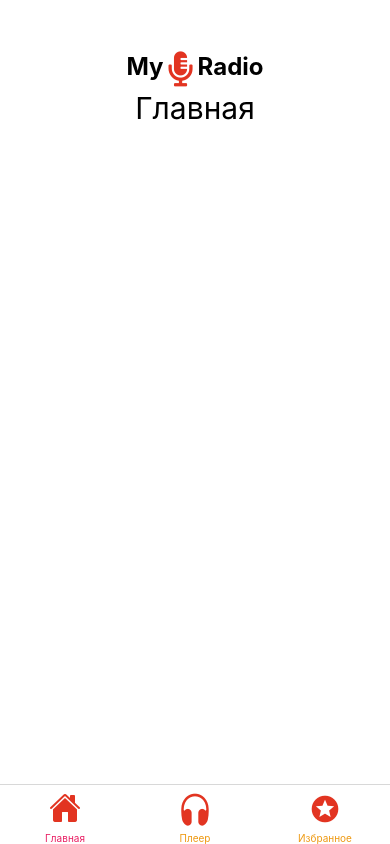
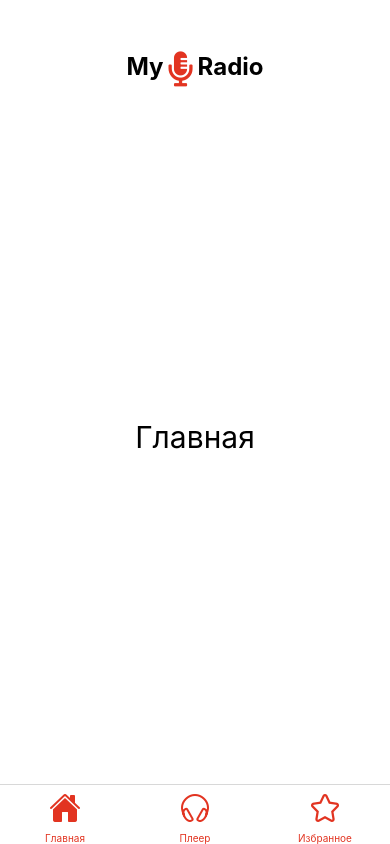
Before and after one commit to AlekseyBabich/radio_mobile, a React Native app: screen / in a window 390 px wide. Built offline with nearby package versions, Linux system fonts and the light colour scheme.

Commit message:
complete tab menu

```diff
--- a/Navigate.js
+++ b/Navigate.js
@@ -9,6 +9,7 @@ import { Ionicons } from "@expo/vector-icons";
 import { HomeIcon } from "./src/ui/components/Icons/HomeIcon";
 import { PlayerIcon } from "./src/ui/components/Icons/PlayerIcon";
 import { FavoritesIcon } from "./src/ui/components/Icons/FavoritesIcon";
+import { COLORS } from "./src/assets/constant/color";
 
 const Tab = createBottomTabNavigator()
 
@@ -18,8 +19,8 @@ export const Navigate = () => {
             <Tab.Navigator
                 initialRouteName="Feed"
                 screenOptions={ {
-                    tabBarActiveTintColor: '#e91e63',
-                    tabBarInactiveTintColor: '#e91',
+                    tabBarActiveTintColor: COLORS.tabsIcon,
+                    tabBarInactiveTintColor: COLORS.tabsIcon,
                     headerShown: false,
                     tabBarStyle: {
                         height: 60,
@@ -31,21 +32,21 @@ export const Navigate = () => {
                     name="Главная"
                     component={ MainScreen }
                     options={ {
-                        tabBarIcon: () => (<HomeIcon/>)
+                        tabBarIcon: ({focused}) => (<HomeIcon focused={focused}/>)
                     } }/>
 
                 <Tab.Screen
                     name="Плеер"
                     component={ PlayerScreen }
                     options={ {
-                        tabBarIcon: () => (<PlayerIcon/>)
+                        tabBarIcon: ({focused}) => (<PlayerIcon focused={focused}/>)
                     } }/>
 
                 <Tab.Screen
                     name="Избранное"
                     component={ FavoritesScreen }
                     options={ {
-                        tabBarIcon: () => (<FavoritesIcon/>)
+                        tabBarIcon: ({focused}) => (<FavoritesIcon focused={focused}/>)
                     } }/>
 
             </Tab.Navigator>
--- a/src/ui/components/Icons/FavoritesIcon/index.tsx
+++ b/src/ui/components/Icons/FavoritesIcon/index.tsx
@@ -1,12 +1,17 @@
 import React from 'react';
 import { StyleSheet, View } from "react-native";
-import { MaterialIcons } from "@expo/vector-icons";
+import { AntDesign, MaterialIcons } from "@expo/vector-icons";
 import { COLORS } from "../../../../assets/constant/color";
 
-export const FavoritesIcon = () => {
+export const FavoritesIcon = ({focused}) => {
     return (
         <View style={ styles.mainWrapper }>
-            <MaterialIcons name='stars' size={32} color={COLORS.tabsIcon}/>
+            {
+                focused
+                    ? <AntDesign name='star' size={32} color={COLORS.tabsIcon}/>
+                    : <AntDesign name='staro' size={32} color={COLORS.tabsIcon}/>
+            }
+
         </View>
     );
 };
--- a/src/ui/components/Icons/HomeIcon/index.tsx
+++ b/src/ui/components/Icons/HomeIcon/index.tsx
@@ -1,23 +1,26 @@
 import React from 'react';
-import { View, StyleSheet } from "react-native";
+import { StyleSheet, View } from "react-native";
 import { Ionicons } from "@expo/vector-icons";
 import { COLORS } from "../../../../assets/constant/color";
 
-export const HomeIcon = () => {
+export const HomeIcon = ( { focused } ) => {
     return (
         <View style={ styles.mainWrapper }>
-            <Ionicons name='home' size={32} color={COLORS.tabsIcon}/>
+            {
+                focused
+                    ? <Ionicons name='home' size={ 32 } color={ COLORS.tabsIcon }/>
+                    : <Ionicons name='home-outline' size={ 32 } color={ COLORS.tabsIcon }/>
+            }
         </View>
     );
 };
 
 
-const styles = StyleSheet.create({
+const styles = StyleSheet.create( {
     mainWrapper: {
         flex: 1,
         alignItems: 'center',
         justifyContent: 'center',
     },
-    box: {
-    }
-})
+    box: {}
+} )
--- a/src/ui/components/Icons/PlayerIcon/index.tsx
+++ b/src/ui/components/Icons/PlayerIcon/index.tsx
@@ -1,23 +1,26 @@
 import React from 'react';
 import { StyleSheet, View } from "react-native";
-import { Fontisto } from "@expo/vector-icons";
+import { Ionicons } from "@expo/vector-icons";
 import { COLORS } from "../../../../assets/constant/color";
 
-export const PlayerIcon = () => {
+export const PlayerIcon = ( { focused } ) => {
     return (
         <View style={ styles.mainWrapper }>
-            <Fontisto name='headphone' size={32} color={COLORS.tabsIcon}/>
+            {
+                focused
+                    ? <Ionicons name='ios-headset' size={ 32 } color={ COLORS.tabsIcon }/>
+                    : <Ionicons name='ios-headset-outline' size={ 32 } color={ COLORS.tabsIcon }/>
+            }
         </View>
     );
 };
 
 
-const styles = StyleSheet.create({
+const styles = StyleSheet.create( {
     mainWrapper: {
         flex: 1,
         alignItems: 'center',
         justifyContent: 'center',
     },
-    box: {
-    }
-})
+    box: {}
+} )
--- a/src/ui/screens/TabScreens/FavoritesScreen/index.tsx
+++ b/src/ui/screens/TabScreens/FavoritesScreen/index.tsx
@@ -14,7 +14,8 @@ export const FavoritesScreen = (): JSX.Element => {
 const styles = StyleSheet.create({
     wrapper: {
         flex: 1,
-        backgroundColor: COLORS.primary
+        backgroundColor: COLORS.primary,
+        justifyContent: 'center'
     },
     text: {
         fontSize: 30,
--- a/src/ui/screens/TabScreens/MainScreen/index.tsx
+++ b/src/ui/screens/TabScreens/MainScreen/index.tsx
@@ -14,7 +14,8 @@ export const MainScreen = (): JSX.Element => {
 const styles = StyleSheet.create({
     wrapper: {
         flex: 1,
-        backgroundColor: COLORS.primary
+        backgroundColor: COLORS.primary,
+        justifyContent: 'center'
     },
     text: {
         fontSize: 30,
--- a/src/ui/screens/TabScreens/PlayerScreen/index.tsx
+++ b/src/ui/screens/TabScreens/PlayerScreen/index.tsx
@@ -14,7 +14,8 @@ export const PlayerScreen = (): JSX.Element => {
 const styles = StyleSheet.create({
     wrapper: {
         flex: 1,
-        backgroundColor: COLORS.primary
+        backgroundColor: COLORS.primary,
+        justifyContent: 'center'
     },
     text: {
         fontSize: 30,
```
